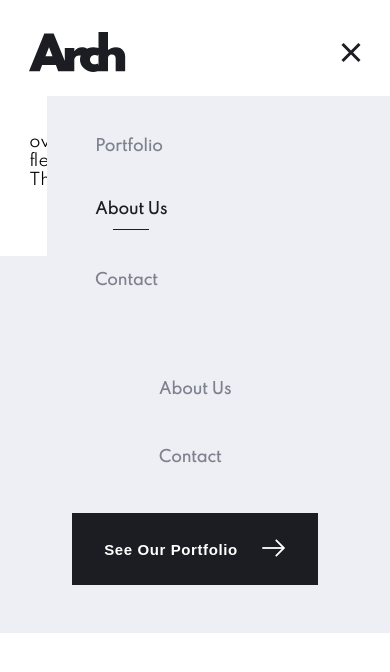
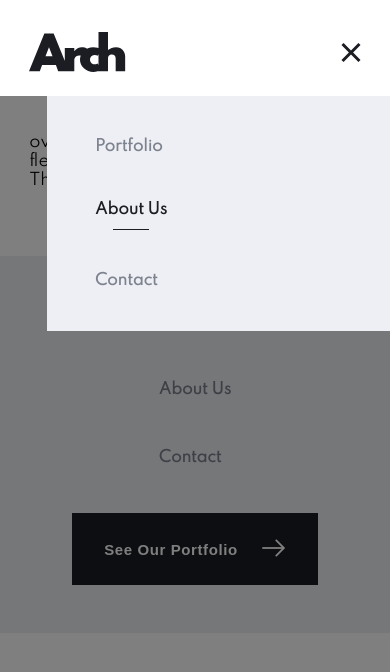
Before and after one commit to qb-rivkyb/arch-studio, a Next.js app: page /about in a window 390 px wide. Both pictures are taken after a click on the element 348 px from the left and 54 px from the top of the page. Shown: the top 672 px of the page. Built offline with nearby package versions, Linux system fonts and the light colour scheme.

Commit message:
mobile menu overlay

```diff
--- a/components/Layout/Header/MobileNav.jsx
+++ b/components/Layout/Header/MobileNav.jsx
@@ -1,7 +1,7 @@
 import { NavLink } from "./index";
 import * as s from "./header.styl.js";
 
-export default function MobileNav() {
+export default function MobileNav({ onClick }) {
   return (
     <>
       <div css={s.navItemsMobile}>
@@ -15,6 +15,7 @@ export default function MobileNav() {
           Contact
         </NavLink>
       </div>
+      <div css={s.overlay} onClick={onClick}></div>
     </>
   );
 }
--- a/components/Layout/Header/header.styl.js
+++ b/components/Layout/Header/header.styl.js
@@ -5,8 +5,7 @@ export const navigation = {
   padding: "56px 0",
   textAlign: "center",
   alignItems: "center",
-  zIndex: "99",
-  "@media (max-width: 425px)": {
+  "@media (max-width: 426px)": {
     paddingTop: "32px",
     justifyContent: "space-between",
   },
@@ -19,7 +18,7 @@ export const navItems = {
   display: "flex",
   justifyContent: "space-between",
   minWidth: "350px",
-  "@media (max-width: 425px)": {
+  "@media (max-width: 426px)": {
     display: "none",
   },
 };
@@ -49,7 +48,7 @@ export const navItemsMobile = {
   alignItems: "flex-start",
   paddingLeft: "48px",
   zIndex: "1000",
-  "@media (min-width: 425px)": {
+  "@media (min-width: 426px)": {
     display: "none",
   },
 };
@@ -57,3 +56,15 @@ export const navItemsMobile = {
 export const navItemMobile = {
   color: colors.darkBlue,
 };
+
+export const overlay = {
+  position: "absolute",
+  backgroundColor: "black",
+  opacity: 0.5,
+  left: 0,
+  bottom: 0,
+  top: "96px",
+  zIndex: 1,
+  width: "100%",
+  height: "100%",
+};
--- a/components/Layout/Header/index.jsx
+++ b/components/Layout/Header/index.jsx
@@ -24,7 +24,7 @@ export default function Header() {
         </NextLink>
         <div
           onClick={handleToggle}
-          css={{ "@media (min-width: 425px)": { display: "none" } }}
+          css={{ "@media (min-width: 426px)": { display: "none" } }}
         >
           {toggleMenu ? (
             <Image
@@ -36,13 +36,13 @@ export default function Header() {
           ) : (
             <Image
               src="/icons/icon-hamburger.svg"
-              alt="burger"
+              alt="menu"
               width="24"
               height="17"
             />
           )}
         </div>
-        {toggleMenu && <MobileNav />}
+        {toggleMenu && <MobileNav onClick={handleToggle} />}
         <div css={s.navItems}>
           <NavLink href="/portfolio">Portfolio</NavLink>
           <NavLink href="/about">About Us</NavLink>
--- a/components/Layout/Header/sidetext.styl.js
+++ b/components/Layout/Header/sidetext.styl.js
@@ -18,7 +18,7 @@ export const sideText = {
   "@media (max-width: 768px)": {
     left: "39px",
   },
-  "@media (max-width: 425px)": {
+  "@media (max-width: 426px)": {
     display: "none",
   },
 };
```
